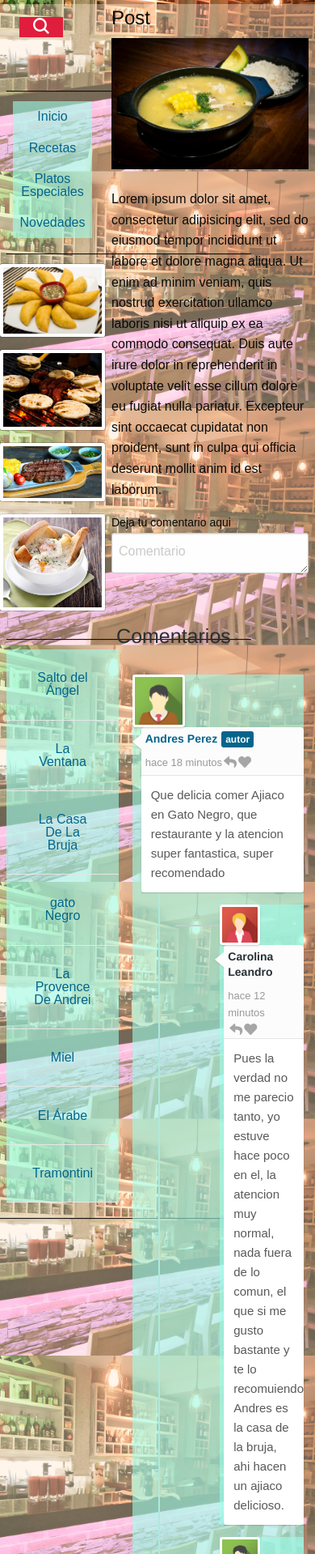
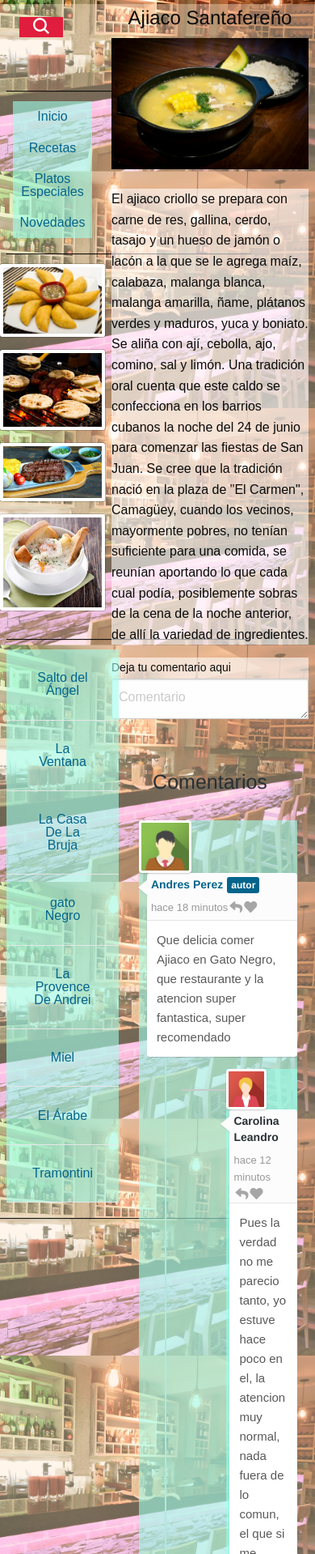
Before and after one commit to castorandres/Proyecto_Librerias, a plain HTML site: page Blog_Gastronomia/index.html in a window 390 px wide. Shown: the part 81-2000 px from the top of the page at 81% size. Drawn offline with Linux system fonts and the light colour scheme.

Commit message:
Ajustes
ajustes de visualizacion responsive

```diff
--- a/Blog_Gastronomia/css/estilos.css
+++ b/Blog_Gastronomia/css/estilos.css
@@ -13,6 +13,14 @@ body{
 h3{
   font-size: 100%;
   float: right;
+}
+
+legend{
+  font-size: 100%;
+}
+
+h1{
+  text-align: center;
 }
 
 #barra{
@@ -122,18 +130,18 @@ ul {
 
 .comments-container {
 	margin: 60px auto 15px;
-	width: 97%;
+	width: 100%;
 }
 
 .comments-container h1 {
 	font-size: 25px;
 	color: #283035;
-	font-weight: 400;
+	font-weight: 100%;
 }
 
 .comments-container h1 a {
 	font-size: 15px;
-	font-weight: 700;
+	font-weight: 100%;
 }
 
 .comments-list {
--- a/Blog_Gastronomia/index.html
+++ b/Blog_Gastronomia/index.html
@@ -85,17 +85,17 @@
               </div>
             </div>
             <div class="small-8 medium-8 large-8 column">
-              <h1>Post</h1>
+              <h1>Ajiaco Santafereño</h1>
               <img src="img/ajiaco.jpg">
               <br>
               <br>
-              <p>Lorem ipsum dolor sit amet, consectetur adipisicing elit, sed do eiusmod tempor incididunt ut labore et dolore magna aliqua. Ut enim ad minim veniam, quis nostrud exercitation ullamco laboris nisi ut aliquip ex ea commodo consequat. Duis aute irure dolor in reprehenderit in voluptate velit esse cillum dolore eu fugiat nulla pariatur. Excepteur sint occaecat cupidatat non proident, sunt in culpa qui officia deserunt mollit anim id est laborum.</p>
-              <label>
+              <p style="background-color: rgba(255,255,255,0.6)">El ajiaco criollo se prepara con carne de res, gallina, cerdo, tasajo y un hueso de jamón o lacón a la que se le agrega maíz, calabaza, malanga blanca, malanga amarilla, ñame, plátanos verdes y maduros, yuca y boniato. Se aliña con ají, cebolla, ajo, comino, sal y limón. Una tradición oral cuenta que este caldo se confecciona en los barrios cubanos la noche del 24 de junio para comenzar las fiestas de San Juan. Se cree que la tradición nació en la plaza de "El Carmen", Camagüey, cuando los vecinos, mayormente pobres, no tenían suficiente para una comida, se reunían aportando lo que cada cual podía, posiblemente sobras de la cena de la noche anterior, de allí la variedad de ingredientes.</p>
+              <label style="background-color: rgba(255,255,255,0.6)">
                 Deja tu comentario aqui
                 <textarea placeholder="Comentario"></textarea>
               </label>
 
-              <div class="comments-container">
+              <div class="comments-container small-12 medium-12 large-12 column">
               		<h1>Comentarios</h1>
 
               		<ul id="comments-list" class="comments-list">
@@ -175,6 +175,7 @@
               	</div>
 
 
+
               <legend>________________________________________________________________________</legend>
 
             </div>
```
Lines whose indentation alone changed are shown as unchanged.
